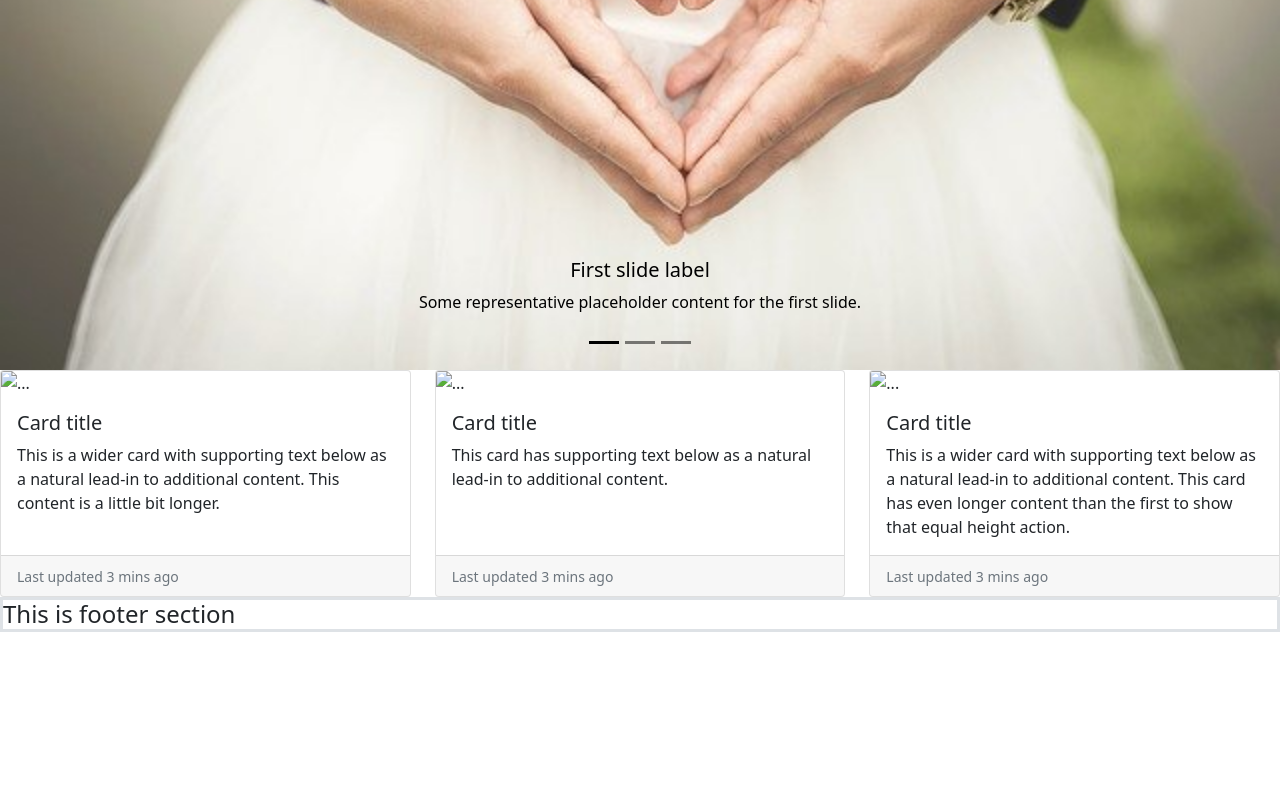
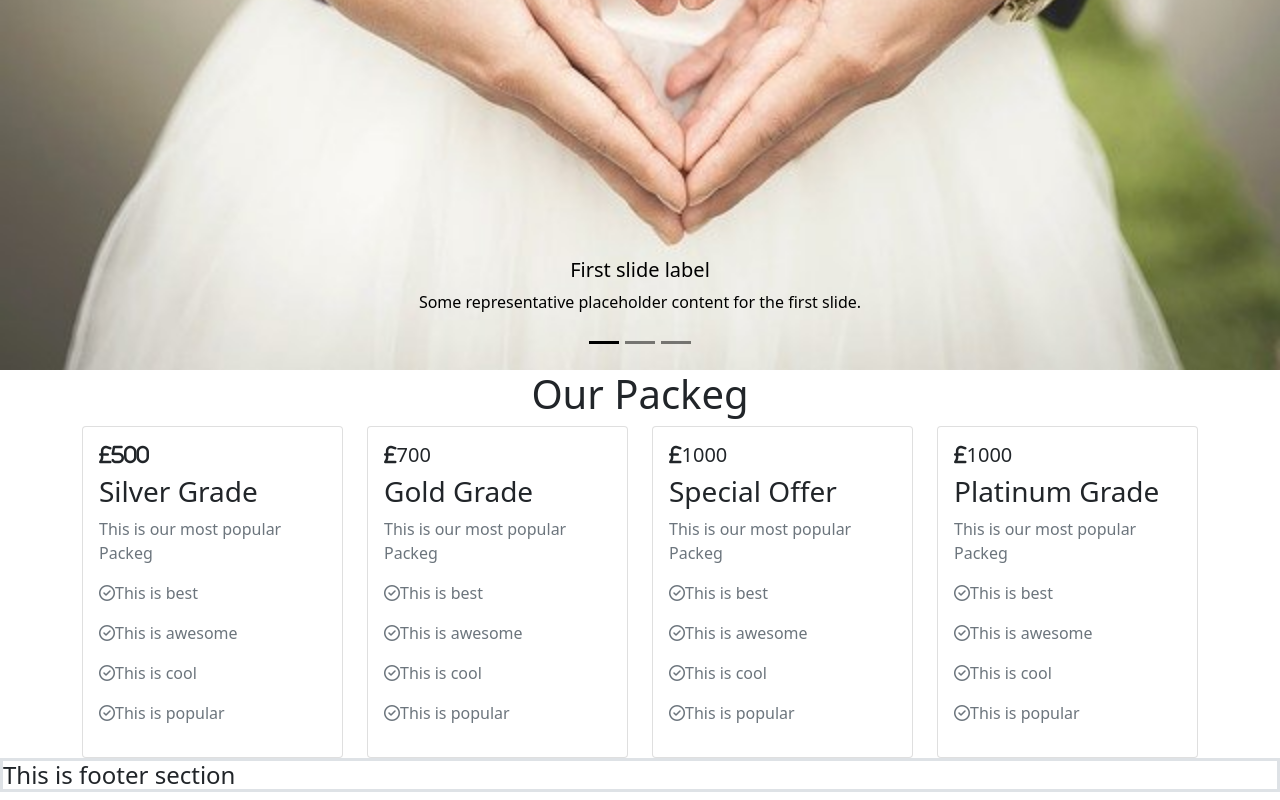
Before and after one commit to Mamun-NSU/convention-center, a plain HTML site: page index.html in a window 1280 px wide. Shown: the part 536-1336 px from the top of the page. Before the commit the page ends 1176 px from the top, so only its background shows below. Drawn offline with nearby package versions, Linux system fonts and the light colour scheme.

Commit message:
packeg section update successfully

```diff
--- a/index.html
+++ b/index.html
@@ -9,6 +9,8 @@
     <link href="https://cdn.jsdelivr.net/npm/bootstrap@5.0.2/dist/css/bootstrap.min.css" rel="stylesheet"
         integrity="sha384-EVSTQN3/azprG1Anm3QDgpJLIm9Nao0Yz1ztcQTwFspd3yD65VohhpuuCOmLASjC" crossorigin="anonymous">
     <link rel="stylesheet" href="css/style.css">
+    <!-- font awesome link  -->
+    <script src="https://kit.fontawesome.com/26b0482fe1.js" crossorigin="anonymous"></script>
 </head>
 
 <body>
@@ -89,44 +91,70 @@
     <main>
         <!-- Packeg section start -->
         <section>
-            <div class="row row-cols-1 row-cols-md-3 g-4">
+            <div class="container">
+                <h1 class="text-center">Our Packeg</h1>
+                <div class="row row-cols-1 row-cols-md-4 g-4">
                     <div class="col">
                         <div class="card h-100">
-                        <img src="..." class="card-img-top" alt="...">
                             <div class="card-body">
-                            <h5 class="card-title">Card title</h5>
-                            <p class="card-text">This is a wider card with supporting text below as a natural lead-in to
-                                additional content. This content is a little bit longer.</p>
+                                <h5 class="card-title"><i class="fas fa-pound-sign">500</i></h5>
+                                <h3>Silver Grade</h3>
+                                <div class="card-text text-secondary">
+                                    <p>This is our most popular Packeg</p>
+                                    <p><i class="far fa-check-circle"></i>This is best</p>
+                                    <p><i class="far fa-check-circle"></i>This is awesome</p>
+                                    <p><i class="far fa-check-circle"></i>This is cool</p>
+                                    <p><i class="far fa-check-circle"></i>This is popular</p>
                                 </div>
-                        <div class="card-footer">
-                            <small class="text-muted">Last updated 3 mins ago</small>
+                            </div>
+
+                        </div>
+                    </div>
+                    <div class="col">
+                        <div class="card h-100">
+
+                            <div class="card-body">
+                                <h5 class="card-title"><i class="fas fa-pound-sign"></i>700</h5>
+                                <h3>Gold Grade</h3>
+                                <div class="card-text text-secondary">
+                                    <p>This is our most popular Packeg</p>
+                                    <p><i class="far fa-check-circle"></i>This is best</p>
+                                    <p><i class="far fa-check-circle"></i>This is awesome</p>
+                                    <p><i class="far fa-check-circle"></i>This is cool</p>
+                                    <p><i class="far fa-check-circle"></i>This is popular</p>
+                                </div>
+                            </div>
+
+                        </div>
+                    </div>
+                    <div class="col">
+                        <div class="card h-100">
+                            <div class="card-body">
+                                <h5 class="card-title"><i class="fas fa-pound-sign"></i>1000</h5>
+                                <h3>Special Offer</h3>
+                                <div class="card-text text-secondary">
+                                    <p>This is our most popular Packeg</p>
+                                    <p><i class="far fa-check-circle"></i>This is best</p>
+                                    <p><i class="far fa-check-circle"></i>This is awesome</p>
+                                    <p><i class="far fa-check-circle"></i>This is cool</p>
+                                    <p><i class="far fa-check-circle"></i>This is popular</p>
+                                </div>
                             </div>
                         </div>
                     </div>
                     <div class="col">
                         <div class="card h-100">
-                        <img src="..." class="card-img-top" alt="...">
                             <div class="card-body">
-                            <h5 class="card-title">Card title</h5>
-                            <p class="card-text">This card has supporting text below as a natural lead-in to additional
-                                content.</p>
-                        </div>
-                        <div class="card-footer">
-                            <small class="text-muted">Last updated 3 mins ago</small>
+                                <h5 class="card-title"><i class="fas fa-pound-sign"></i>1000</h5>
+                                <h3>Platinum Grade</h3>
+                                <div class="card-text text-secondary">
+                                    <p>This is our most popular Packeg</p>
+                                    <p><i class="far fa-check-circle"></i>This is best</p>
+                                    <p><i class="far fa-check-circle"></i>This is awesome</p>
+                                    <p><i class="far fa-check-circle"></i>This is cool</p>
+                                    <p><i class="far fa-check-circle"></i>This is popular</p>
                                 </div>
                             </div>
-                </div>
-                <div class="col">
-                    <div class="card h-100">
-                        <img src="..." class="card-img-top" alt="...">
-                        <div class="card-body">
-                            <h5 class="card-title">Card title</h5>
-                            <p class="card-text">This is a wider card with supporting text below as a natural lead-in to
-                                additional content. This card has even longer content than the first to show that equal
-                                height action.</p>
-                        </div>
-                        <div class="card-footer">
-                            <small class="text-muted">Last updated 3 mins ago</small>
                         </div>
                     </div>
                 </div>
```
Lines whose indentation alone changed are shown as unchanged.
